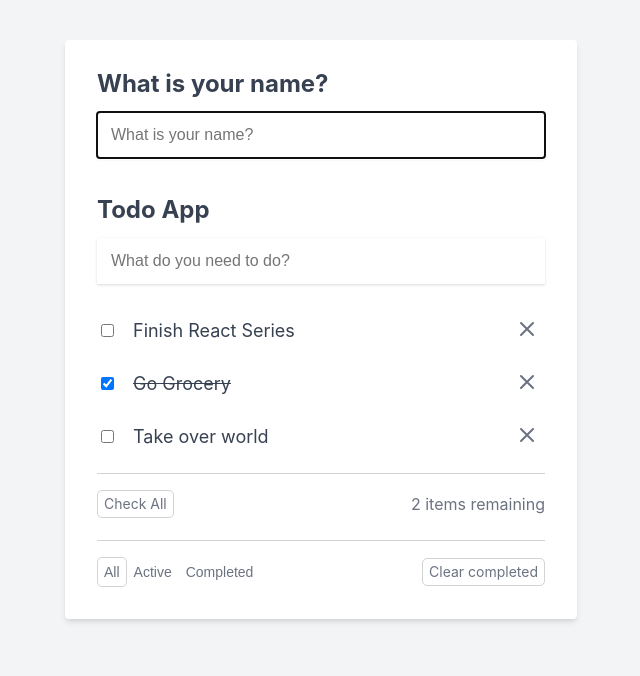
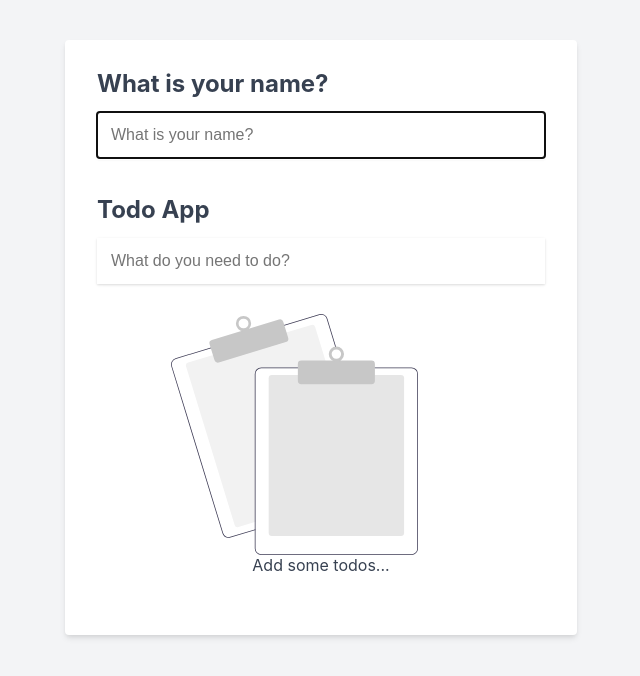
Before and after one commit to chrisuzor/react-app, a React (Create React App) app: page / in a window 1280 px wide. Shown: the top 676 px of the page, without its empty margins (319-959 px from the left). Built offline with nearby package versions, Linux system fonts and the light colour scheme.

Commit message:
Episode 9

```diff
--- a/src/App.css
+++ b/src/App.css
@@ -153,3 +153,7 @@
 .name-label {
   margin-top: 15px;
 }
+
+.toggles-container{
+  margin: 20px 0;
+}
--- a/src/components/App.jsx
+++ b/src/components/App.jsx
@@ -3,34 +3,36 @@
 import NoTodos from './NoTodos';
 import TodoList from './TodoList';
 import TodoForm from './TodoForm';
-import { useEffect, useMemo, useRef, useState } from 'react';
+import useLocalStorage from '../hooks/useLocalStorage';
+import { useEffect, useMemo, useRef } from 'react';
 
 function App() {
-    const [name, setName] = useState('');
+    const [name, setName] = useLocalStorage('name', '');
     const nameInputEl = useRef(null);
-    const [todos, setTodos] = useState([
-       {
-        id: 1,
-        title: 'Finish React Series',
-        isComplete: false,
-        isEditing: false
-       },
-       {
-        id: 2,
-        title: 'Go Grocery',
-        isComplete: true,
-        isEditing: false
-       },
-       {
-        id: 3,
-        title: 'Take over world',
-        isComplete: false,
-        isEditing: false
-       },
-    ]);
+    const [todos, setTodos] = useLocalStorage('todos', []);
+    // const [todos, setTodos] = useState([
+    //    {
+    //     id: 1,
+    //     title: 'Finish React Series',
+    //     isComplete: false,
+    //     isEditing: false
+    //    },
+    //    {
+    //     id: 2,
+    //     title: 'Go Grocery',
+    //     isComplete: true,
+    //     isEditing: false
+    //    },
+    //    {
+    //     id: 3,
+    //     title: 'Take over world',
+    //     isComplete: false,
+    //     isEditing: false
+    //    },
+    // ]);
 
 
-    const [idForTodo, setIdForTodo] = useState(4);
+    const [idForTodo, setIdForTodo] = useLocalStorage('idForTodo', 1);
 
 
     function addTodo(todo){
@@ -141,6 +143,9 @@
         };
     }, []);
 
+    function handleNameInput(event){
+        setName(event.target.value);
+    }
 
   return (
     <div className="todo-app-container">
@@ -153,7 +158,7 @@
                  ref={nameInputEl}
                   placeholder="What is your name?"
                   value={name}
-                  onChange={event => setName(event.target.value)}
+                  onChange={handleNameInput}
                   />
             </form>
             {name && <p className="name-label" >Hello, {name}</p>}
--- a/src/components/TodoCompleteAll.jsx
+++ b/src/components/TodoCompleteAll.jsx
@@ -3,7 +3,7 @@
 
 
 TodoCompleteAll.propTypes = {
-    remaining: PropTypes.func.isRequired
+  completeAllTodos: PropTypes.func.isRequired
 };
 
 function TodoCompleteAll(props) {
--- a/src/components/TodoList.jsx
+++ b/src/components/TodoList.jsx
@@ -4,6 +4,7 @@
 import TodoClearCompleted from './TodoClearCompleted';
 import TodoCompleteAll from './TodoCompleteAll';
 import TodoFilters from './TodoFilters';
+import useToggle from '../hooks/useToggle';
 
 
 TodoList.propTypes = {
@@ -21,6 +22,8 @@
 
 function TodoList(props) {
     const [filter, setFilter] = useState('all');
+    const [isFeaturesOneVisible, setFeaturesOneVisible] = useToggle();
+    const [isFeaturesTwoVisible, setFeaturesTwoVisible] = useToggle(false);
 
   return (
     <>
@@ -71,13 +74,21 @@
          ) )}
     </ul>
 
+    <div className='toggles-container'>
+      <button
+      onClick={setFeaturesOneVisible}
+      className="button">Feature One Toggle</button>
+
+      <button  onClick={setFeaturesTwoVisible} className="button">Feature Two Toggle</button>
+    </div>
+    {isFeaturesOneVisible &&
     <div className="check-all-container">
 
     <TodoCompleteAll completeAllTodos={props.completeAllTodos} />
 
     <TodoItemsRemaining remaining={props.remaining} />
-    </div>
-
+    </div>}
+    {isFeaturesTwoVisible &&
     <div className="other-buttons-container">
      <TodoFilters
         todosFiltered={props.todosFiltered}
@@ -88,7 +99,7 @@
       <TodoClearCompleted clearCompleted={props.clearCompleted} />
 
       </div>
-    </div>
+    </div>}
     </>
   )
 }
--- /dev/null
+++ b/src/hooks/useLocalStorage.js
@@ -0,0 +1,17 @@
+import { useEffect, useState } from "react";
+
+function useLocalStorage(key, initialValue){
+    const [value, setValue] = useState(() => {
+        const item = localStorage.getItem(key);
+
+        return item ? JSON.parse(item) : initialValue;
+    });
+
+    useEffect(() => {
+        localStorage.setItem(key, JSON.stringify(value));
+    }, [key, value]);
+
+    return [value, setValue];
+}
+
+export default useLocalStorage;
--- /dev/null
+++ b/src/hooks/useToggle.js
@@ -0,0 +1,13 @@
+import { useState } from "react";
+
+function useToggle(initialState = true){
+    const [visible, setVisible] = useState(initialState);
+
+    function toggle(){
+        setVisible(prevVisible => !prevVisible);
+    }
+
+    return [visible, toggle];
+}
+
+export default useToggle;
```
